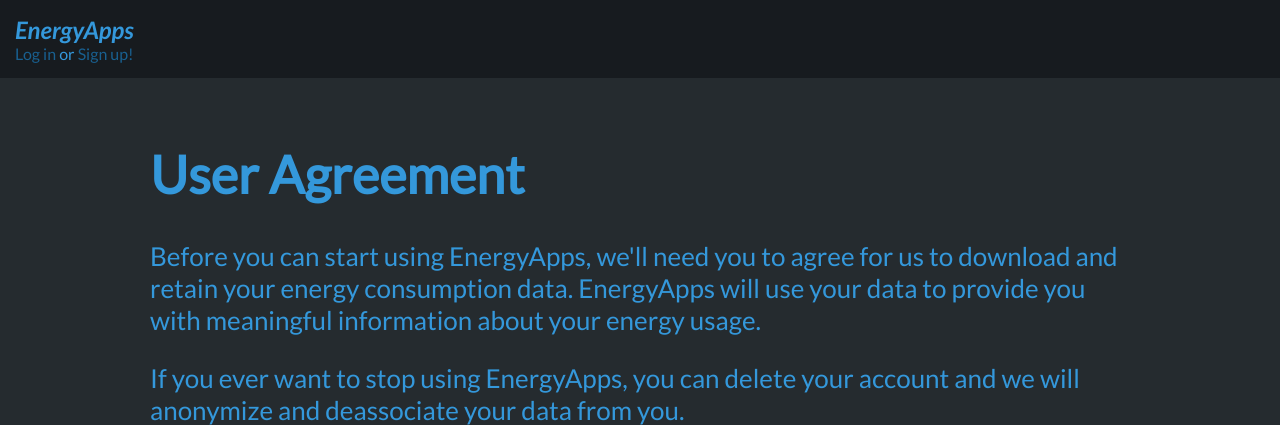
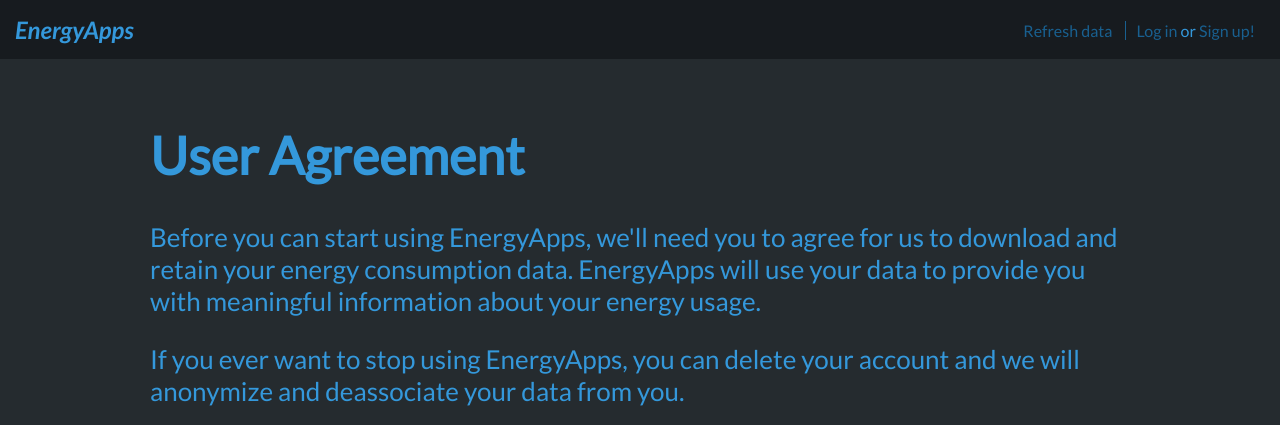
Before and after one commit to glifchits/energyapps, a Flask app: page /agreement in a window 1280 px wide. Shown: the top 425 px of the page. Run offline with Flask 2, Linux system fonts and the light colour scheme; style sheets or scripts are compiled from the project's sources; some libraries are stand-ins or nearby versions.

Commit message:
refresh eui button

```diff
--- a/app/templates/layout.html
+++ b/app/templates/layout.html
@@ -11,13 +11,18 @@
   <body>
     <header>
       <span class=header><a href=/>EnergyApps</a></span>
-      <div class=login>
-        {% if g.user.is_authenticated() %}
-          {{ g.user.name }} <a href='{{ url_for('auth.logout') }}'>Log out</a>
-        {% else %}
-          <a href='{{ url_for('auth.login') }}'>Log in</a> or <a href='{{ url_for('auth.register') }}'>Sign up!</a>
-        {% endif %}
-      </div>
+      <ul id=menu>
+        <li class=refresh>
+          <a id=refresh-eui href=#>Refresh data</a>
+        </li>
+        <li class=login>
+          {% if g.user.is_authenticated() %}
+            {{ g.user.name }} <a href='{{ url_for('auth.logout') }}'>Log out</a>
+          {% else %}
+            <a href='{{ url_for('auth.login') }}'>Log in</a> or <a href='{{ url_for('auth.register') }}'>Sign up!</a>
+          {% endif %}
+        </li>
+      </ul>
     </header>
 
     <div class=content>
@@ -32,6 +37,7 @@
       {% block content %}
       {% endblock %}
     </div>
+      <script src="/static/js/main.js"></script>
       {% block beforeend %}
       {% endblock %}
   </body>
```
